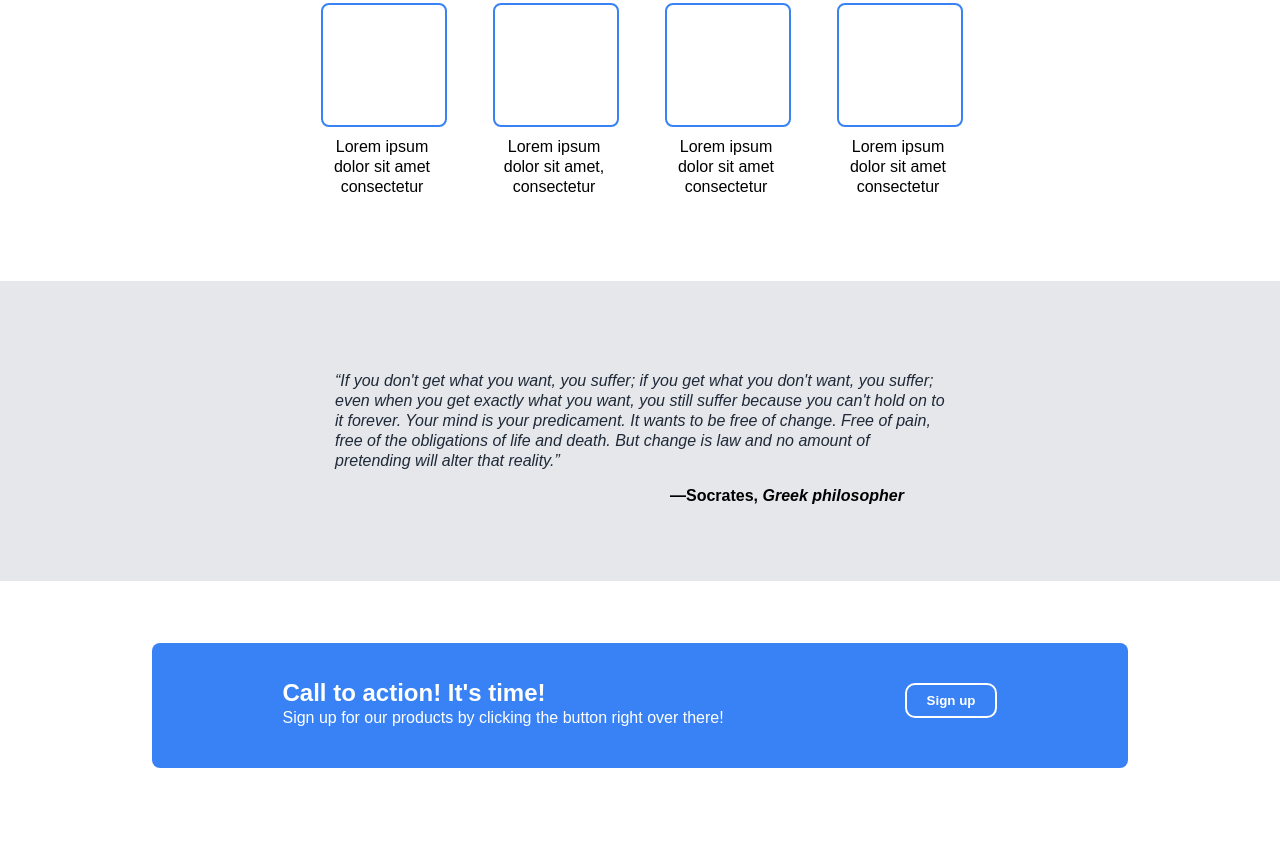
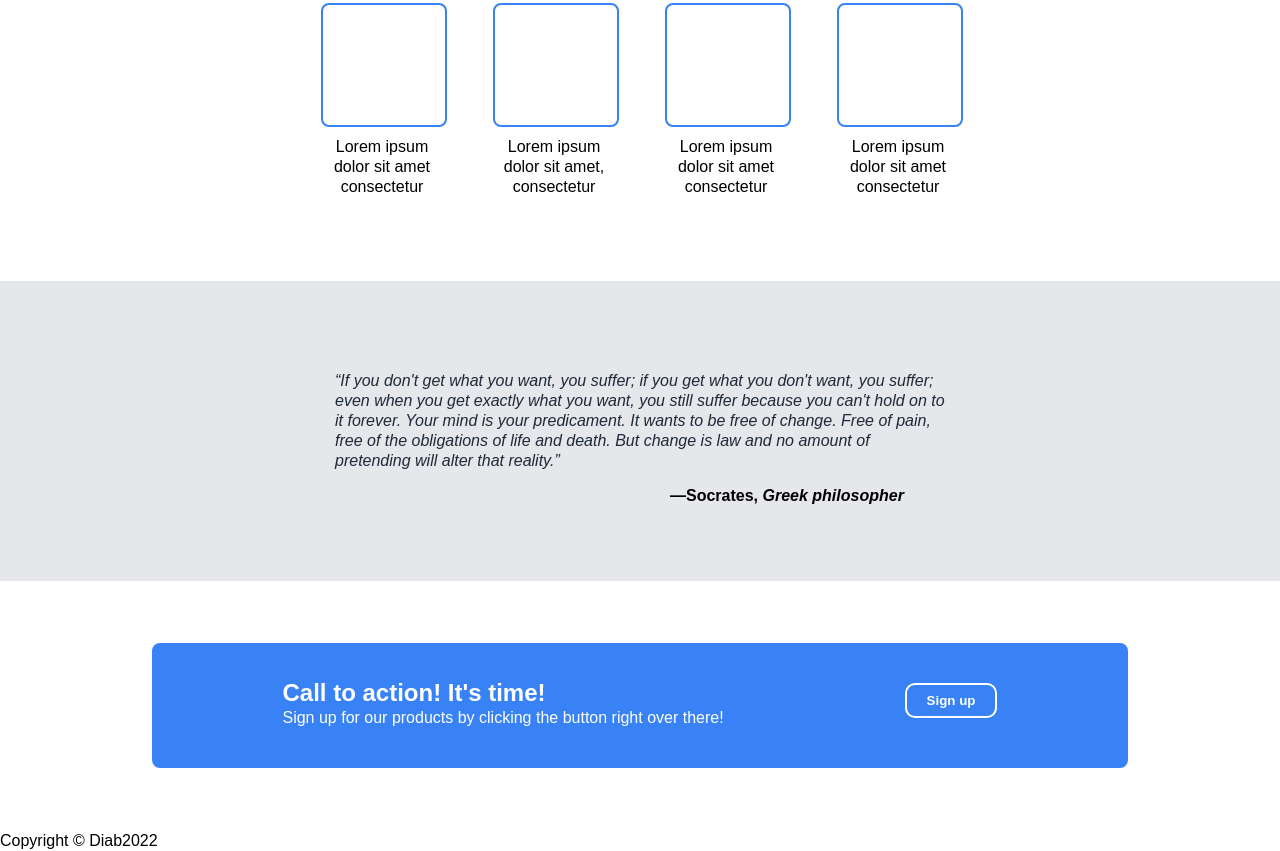
Before and after one commit to Diab-io/Project-omega, a plain HTML site: page index.html in a window 1280 px wide. Shown: the part 578-1429 px from the top of the page. Drawn offline with Linux system fonts and the light colour scheme.

Commit message:
Added footer

```diff
--- a/index.html
+++ b/index.html
@@ -106,5 +106,9 @@
             </div>
         </div>
     </section>
+
+    <footer>
+        <p>Copyright &copy; Diab2022</p>
+    </footer>
 </body>
 </html>
```
